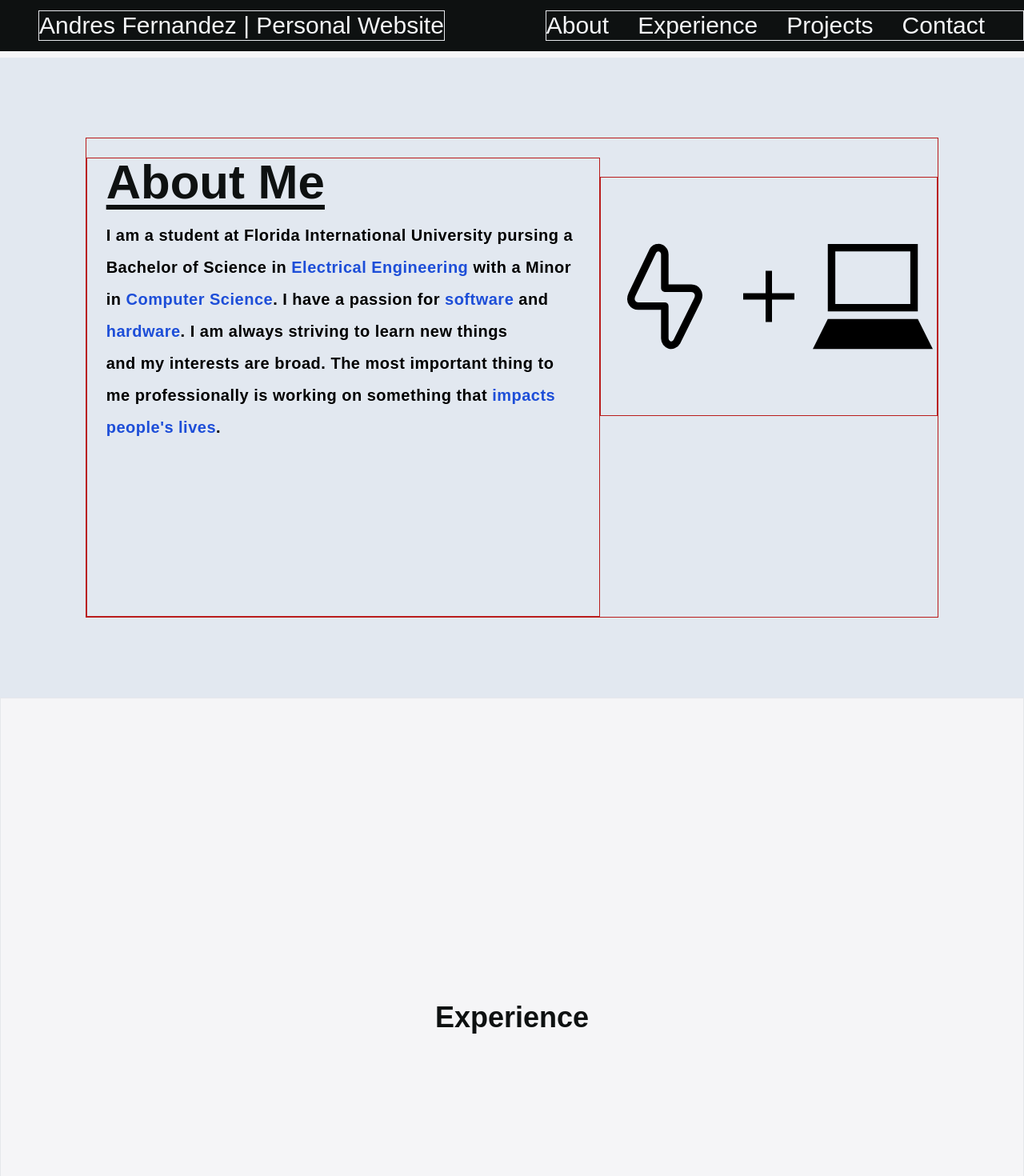
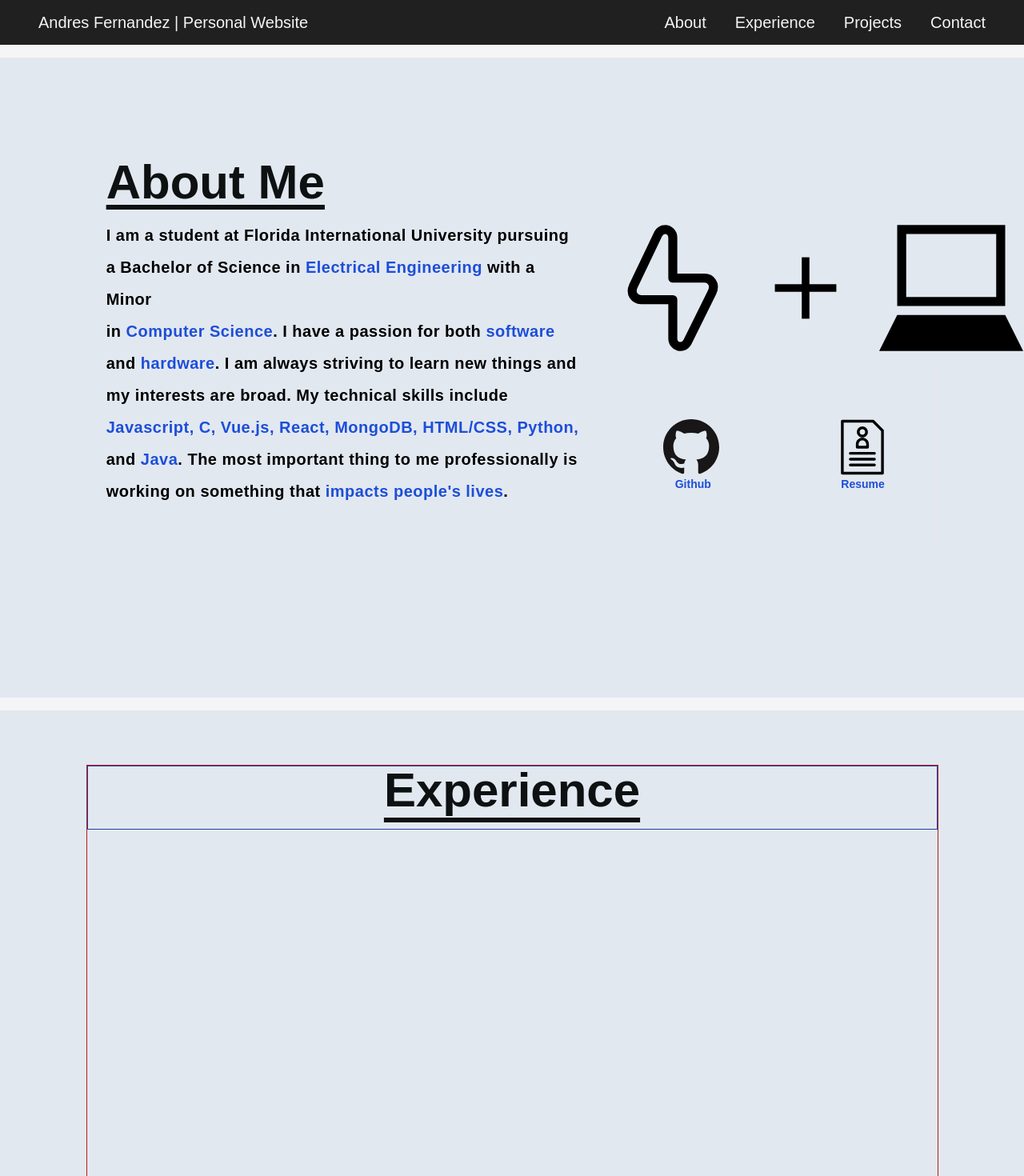
Before and after one commit to andresdanfernandez/Personal-Website, a React (Vite) app: page / in a window 1280 px wide. Shown: the top 1470 px of the page at 80% size. Built offline with nearby package versions, Linux system fonts and the light colour scheme.

Commit message:
finish about component

```diff
--- a/src/components/About.tsx
+++ b/src/components/About.tsx
@@ -1,27 +1,41 @@
-import React, { forwardRef } from "react";
+import { forwardRef } from "react";
 import Lightning from "../assets/lightning.svg";
 import Plus from "../assets/plus.svg";
 import Laptop from "../assets/laptop.svg";
+import Github_Logo from "../assets/github_logo.svg";
+import Resume from "../assets/resume.svg";
 
 const About = forwardRef<HTMLDivElement>((props, ref) => {
 
     return (
-        <div ref={ref} className=" bg-slate-200 h-screen flex items-center mt-2 justify-center text-6xl">
-            <div className="container flex w-10/12 h-3/4 border border-red-700" >
-                <div className="w-3/4 flex flex-col pl-6 pr-6 border border-red-700 mt-6 overflow-auto break-words"  >
-                    <h1 className="font-extrabold underline underline-offset-8 " >About Me</h1>
+        <div ref={ref} className=" bg-slate-200 h-screen flex items-center mt-4 justify-center text-6xl">
+            <div className="container flex w-10/12 h-3/4 border" >
+                <div className="w-3/4 flex flex-col pl-6 pr-6 border mt-6 overflow-auto break-words"  >
+                    <h1 className="font-extrabold underline underline-offset-8" >About Me</h1>
                     <p className="text-[20px] mt-4 text-black tracking-wide leading-10" >
-                        I am a student at Florida International University pursing a Bachelor of Science in
-                        <span className="font-extrabold text-blue-700"> Electrical Engineering </span> with a Minor <br /> in <span className="font-extrabold text-blue-700">Computer Science</span>. I have a passion for <span className="font-extrabold text-blue-700"> software </span>
+                        I am a student at Florida International University pursuing a Bachelor of Science in
+                        <span className="font-extrabold text-blue-700"> Electrical Engineering </span> with a Minor <br /> in <span className="font-extrabold text-blue-700">Computer Science</span>. I have a passion for both <span className="font-extrabold text-blue-700"> software </span>
                         and <span className="font-extrabold text-blue-700"> hardware</span>. I am always striving to learn
-                        new things <br />and my interests are broad. The most important thing to me professionally is
+                        new things and my interests are broad. My technical skills include <span className="text-blue-700" >Javascript, C, Vue.js, React, MongoDB, HTML/CSS, Python, </span> and <span className="text-blue-700" >Java</span>. The most important thing to me professionally is
                         working on something that <span className="font-extrabold text-blue-700"> impacts people's lives</span>.
                     </p>
                 </div>
-                <div className="flex justify-evenly h-1/2 border border-red-700 mt-12 w-1/2">
-                    <img src={Lightning} width="150px" alt="Lightning" />
-                    <img src={Plus} alt="plus" width="100px" />
-                    <img src={Laptop} alt="laptop" width="150px" />
+                <div className="flex flex-col border h-full justify-center w-1/2" >
+                    <div className="flex justify-evenly h-48 gap-4">
+                            <img src={Lightning} width="180px" alt="Lightning" />
+                            <img src={Plus} alt="plus" width="120px" />
+                            <img className="ml-4" src={Laptop} alt="laptop" width="180px" />
+                    </div>
+                    <div className="flex border justify-center ml-5 text-blue-700 gap-36 items-center h-56" >
+                        <a className="hover:cursor-pointer" target="_blank" href="https://github.com/andresdanfernandez" >
+                            <img src={Github_Logo} alt="Github Logo" width="70px" />
+                            <p className="text-[14px] mt-1 ml-[0.9rem]" >Github</p>
+                        </a>
+                        <a className="hover:cursor-pointer" target="_blank" href="https://drive.google.com/file/d/1MgbmJvSejKIxxZIdV2k9Sc3_LnSe-YZ-/view?usp=sharing" >
+                            <img src={Resume} alt="Resume Icon" width="70px" />
+                            <p className="text-[14px] mt-1 ml-2 ">Resume</p>
+                        </a>
+                    </div>
                 </div>
             </div>
         </div>
--- a/src/components/Contact.tsx
+++ b/src/components/Contact.tsx
@@ -1,4 +1,4 @@
-import React, { forwardRef } from "react";
+import { forwardRef } from "react";
 
 const Contact =  forwardRef<HTMLDivElement>((props,ref) => {
 
--- a/src/components/Experience.tsx
+++ b/src/components/Experience.tsx
@@ -1,10 +1,14 @@
-import React, { forwardRef } from "react";
+import { forwardRef } from "react";
 
 const Experience =  forwardRef<HTMLDivElement>((props, ref) => {
 
     return (
-        <div ref={ref} className="h-screen flex items-center justify-center text-4xl border">
-            <h1>Experience</h1>
+        <div ref={ref} className="h-screen bg-slate-200 mt-4 flex items-center justify-center text-4xl border">
+            <div className="border border-red-700 justify-center w-10/12 h-5/6" >
+                <div className="h-20  border flex justify-center border-blue-800" >
+                    <h1 className="font-extrabold underline underline-offset-[14px] text-6xl" >Experience</h1>
+                </div>
+            </div>
         </div>
     )
 });
--- a/src/components/Nav.tsx
+++ b/src/components/Nav.tsx
@@ -16,11 +16,11 @@ function Nav({ aboutRef, experienceRef, projectsRef, contactRef}: NavProps) {
     }
 
     return (
-        <nav className="navbar flex bg-custom-black text-gray-100 items-center h-16 text-3xl justify-between pl-12">
-            <div className="name border flex">
+        <nav className="navbar flex bg-custom-black text-gray-100 items-center h-14 text-xl justify-between pl-12">
+            <div className="name flex">
                 <p>Andres Fernandez | Personal Website</p>
             </div>
-            <div className="left-nav border flex  gap-9 pr-12">
+            <div className="left-nav flex  gap-9 pr-12">
                 <div>
                     <button onClick={() => scrollToSection(aboutRef)} className="hover:text-gray-400" >
                         <p>About</p>
--- a/tailwind.config.js
+++ b/tailwind.config.js
@@ -7,7 +7,7 @@ export default {
   theme: {
     extend: {
       colors: {
-        "custom-black": "#0e1111"
+        "custom-black": "#202020"
       }
     },
   },
```
Also changed, not shown: src/assets/resume.svg (added).
